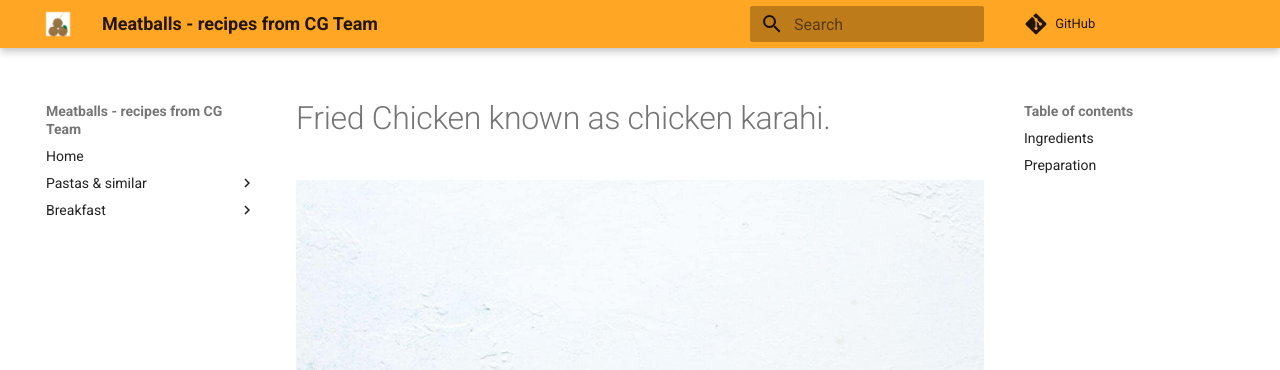
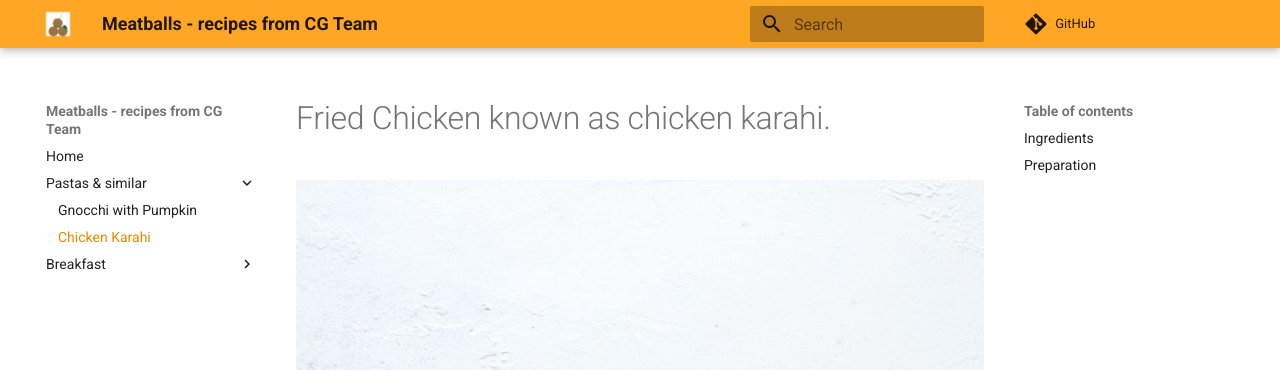
Before and after one commit to Clinical-Genomics/meatballs, an MkDocs documentation site: the page built from docs/main-courses/pastas/chicken_karahi.md, in a window 1280 px wide. Shown: the top 370 px of the page. Built offline with MkDocs 1.6.1 and Material for MkDocs 9.7.7, drawn with Linux system fonts in a browser that asks for light colours; comment, search, counter and statistics services are not loaded; some of the changed lines change nothing that is shown.

Commit message:
fix: chicken karahi recipe file path

```diff
--- a/mkdocs.yml
+++ b/mkdocs.yml
@@ -26,6 +26,6 @@ nav:
   - Home: 'index.md'
   - Pastas & similar:
       - Gnocchi with Pumpkin: "main-courses/pastas/gnocchi_with_pumpkin.md"
-      - Chicken Karahi: "main-coursew/chicken_karahi.md"
+      - Chicken Karahi: "main-courses/pastas/chicken_karahi.md"
   - Breakfast:
       - Porridge: "breakfast/porridge.md"
```
